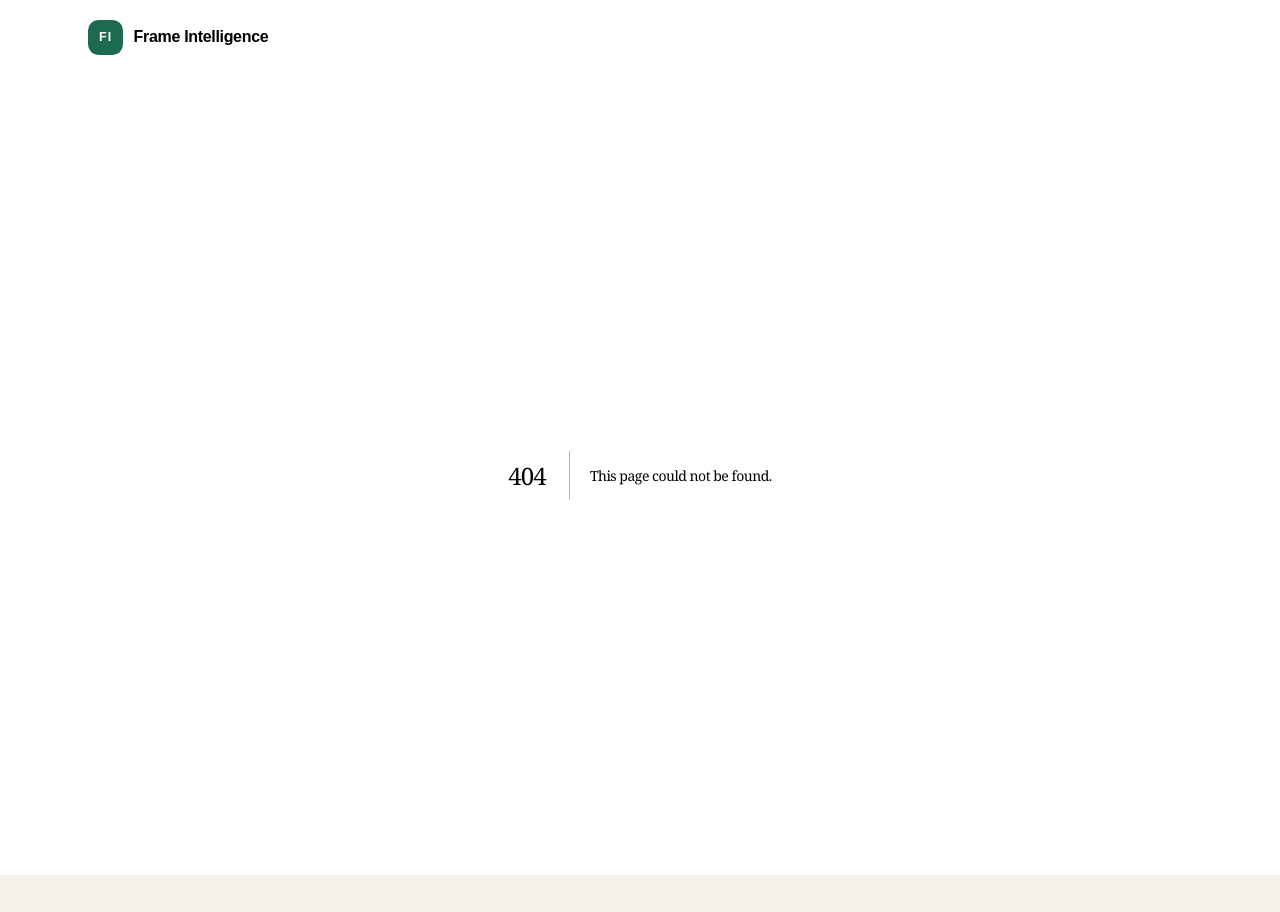
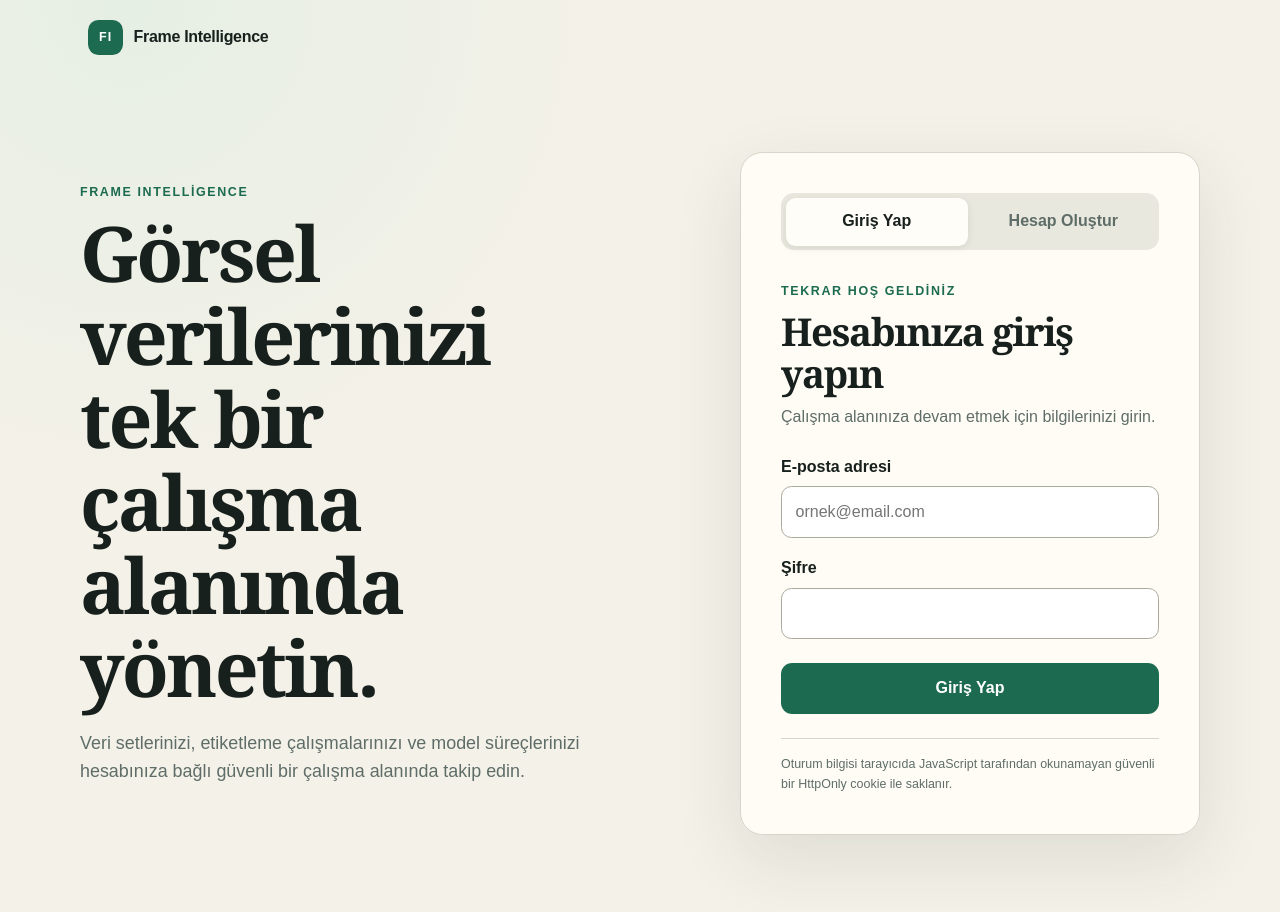
Before and after one commit to yaprak817/frame-intelligence-platform, a Next.js app in the folder apps/frontend/: page /login in a window 1280 px wide. Before the commit this address had no page. Before the commit the page ends 875 px from the top, so only its background shows below. Built offline with nearby package versions, Linux system fonts and the light colour scheme; no server answers.

Commit message:
Add login and registration interface

```diff
--- a/apps/frontend/src/app/globals.css
+++ b/apps/frontend/src/app/globals.css
@@ -132,3 +132,20 @@ progress { width:100%; height:.7rem; accent-color:var(--green); }
 .annotation-status.unlabelled { background:#eceff3; color:#48515d; }
 .annotation-pagination { display:flex; align-items:center; justify-content:center; gap:1rem; }
 @media (max-width:600px) { .annotation-card-grid { grid-template-columns:repeat(2,minmax(0,1fr)); }.annotation-gallery-controls { display:grid; }.annotation-gallery-controls select { width:100%; }.annotation-card > div { padding:.6rem; } }
+
+.auth-shell { width:min(1120px,calc(100% - 2rem)); min-height:calc(100vh - 6rem); margin:0 auto; padding:clamp(2rem,6vw,5rem) 0; display:grid; grid-template-columns:minmax(0,1fr) minmax(340px,460px); align-items:center; gap:clamp(2.5rem,8vw,8rem); }
+.auth-intro h1 { max-width:11ch; font-size:clamp(2.8rem,6vw,5.4rem); }
+.auth-intro .hero-copy { max-width:34rem; }
+.auth-card { background:color-mix(in srgb,var(--card) 96%,transparent); border:1px solid var(--line); border-radius:1.4rem; padding:clamp(1.35rem,4vw,2.5rem); box-shadow:0 24px 70px rgba(42,51,44,.11); }
+.auth-tabs { display:grid; grid-template-columns:1fr 1fr; gap:.3rem; padding:.3rem; margin-bottom:2rem; border-radius:.8rem; background:#e9e8df; }
+.auth-tabs button { border:0; border-radius:.6rem; padding:.72rem .8rem; background:transparent; color:var(--muted); font-weight:800; cursor:pointer; }
+.auth-tabs button[aria-selected="true"] { background:var(--card); color:var(--ink); box-shadow:0 2px 8px rgba(0,0,0,.08); }
+.auth-tabs button:disabled { cursor:not-allowed; opacity:.65; }
+.auth-heading { margin-bottom:1.6rem; }
+.auth-heading h2 { margin:.2rem 0 .65rem; }
+.auth-heading > p:last-child { margin:.35rem 0 0; color:var(--muted); }
+.auth-submit { width:100%; margin-top:.35rem; }
+.auth-session-check { min-height:11rem; display:flex; align-items:center; justify-content:center; gap:.75rem; color:var(--muted); font-weight:700; }
+.auth-security-note { margin:1.5rem 0 0; padding-top:1rem; border-top:1px solid var(--line); color:var(--muted); font-size:.78rem; }
+@media (max-width:800px) { .auth-shell { grid-template-columns:1fr; min-height:auto; gap:2rem; }.auth-intro h1 { max-width:none; }.auth-intro { padding-top:1rem; } }
+@media (max-width:480px) { .auth-shell { width:min(100% - 1.2rem,1120px); }.auth-card { border-radius:1rem; } }
--- /dev/null
+++ b/apps/frontend/src/app/login/auth-client.tsx
@@ -0,0 +1,220 @@
+"use client";
+
+import { FormEvent, useEffect, useState } from "react";
+import { useRouter } from "next/navigation";
+
+type AuthMode = "login" | "register";
+
+type ErrorResponse = {
+  detail?: string;
+};
+
+export function AuthClient() {
+  const router = useRouter();
+  const [mode, setMode] = useState<AuthMode>("login");
+  const [email, setEmail] = useState("");
+  const [password, setPassword] = useState("");
+  const [pending, setPending] = useState(false);
+  const [checkingSession, setCheckingSession] = useState(true);
+  const [error, setError] = useState<string | null>(null);
+
+  useEffect(() => {
+    const controller = new AbortController();
+
+    async function checkSession() {
+      try {
+        const response = await fetch("/api/v1/auth/me", {
+          credentials: "same-origin",
+          cache: "no-store",
+          signal: controller.signal,
+        });
+
+        if (response.ok) {
+          router.replace("/brands");
+          return;
+        }
+      } catch {
+        // Giriş ekranı ağ hatasında da kullanılabilir durumda kalır.
+      } finally {
+        if (!controller.signal.aborted) {
+          setCheckingSession(false);
+        }
+      }
+    }
+
+    void checkSession();
+
+    return () => controller.abort();
+  }, [router]);
+
+  function changeMode(nextMode: AuthMode) {
+    setMode(nextMode);
+    setError(null);
+  }
+
+  async function submit(event: FormEvent<HTMLFormElement>) {
+    event.preventDefault();
+    setError(null);
+    setPending(true);
+
+    try {
+      const response = await fetch(`/api/v1/auth/${mode}`, {
+        method: "POST",
+        credentials: "same-origin",
+        headers: {
+          "content-type": "application/json",
+        },
+        body: JSON.stringify({
+          email,
+          password,
+        }),
+      });
+
+      if (response.ok) {
+        router.push("/brands");
+        return;
+      }
+
+      let body: ErrorResponse = {};
+      try {
+        body = (await response.json()) as ErrorResponse;
+      } catch {
+        // JSON olmayan hata yanıtlarında aşağıdaki genel mesaj kullanılır.
+      }
+
+      if (mode === "login" && response.status === 401) {
+        setError("E-posta adresi veya şifre hatalı.");
+      } else if (mode === "register" && response.status === 409) {
+        setError("Bu e-posta adresiyle daha önce bir hesap oluşturulmuş.");
+      } else if (response.status === 422) {
+        setError(
+          mode === "register"
+            ? "Geçerli bir e-posta adresi ve en az 8 karakterlik bir şifre girin."
+            : "E-posta adresinizi ve şifrenizi kontrol edin.",
+        );
+      } else {
+        setError(body.detail ?? "İşlem tamamlanamadı. Lütfen tekrar deneyin.");
+      }
+    } catch {
+      setError("Sunucuya ulaşılamadı. Lütfen tekrar deneyin.");
+    } finally {
+      setPending(false);
+    }
+  }
+
+  return (
+    <div className="auth-shell">
+      <section className="auth-intro" aria-labelledby="auth-title">
+        <p className="eyebrow">Frame Intelligence</p>
+        <h1 id="auth-title">
+          Görsel verilerinizi tek bir çalışma alanında yönetin.
+        </h1>
+        <p className="hero-copy">
+          Veri setlerinizi, etiketleme çalışmalarınızı ve model süreçlerinizi
+          hesabınıza bağlı güvenli bir çalışma alanında takip edin.
+        </p>
+      </section>
+
+      <section className="auth-card" aria-label="Hesap işlemleri">
+        <div className="auth-tabs" role="tablist" aria-label="Hesap işlemi seçimi">
+          <button
+            type="button"
+            role="tab"
+            aria-selected={mode === "login"}
+            onClick={() => changeMode("login")}
+            disabled={pending}
+          >
+            Giriş Yap
+          </button>
+          <button
+            type="button"
+            role="tab"
+            aria-selected={mode === "register"}
+            onClick={() => changeMode("register")}
+            disabled={pending}
+          >
+            Hesap Oluştur
+          </button>
+        </div>
+
+        <div className="auth-heading">
+          <p className="eyebrow">
+            {mode === "login" ? "Tekrar hoş geldiniz" : "Yeni hesap"}
+          </p>
+          <h2>
+            {mode === "login" ? "Hesabınıza giriş yapın" : "Hesabınızı oluşturun"}
+          </h2>
+          <p>
+            {mode === "login"
+              ? "Çalışma alanınıza devam etmek için bilgilerinizi girin."
+              : "Frame Intelligence çalışma alanınızı oluşturmak için bilgilerinizi girin."}
+          </p>
+        </div>
+
+        {checkingSession ? (
+          <div className="auth-session-check" role="status">
+            <span className="spinner" aria-hidden="true" />
+            Oturum kontrol ediliyor…
+          </div>
+        ) : (
+          <form onSubmit={submit}>
+            {error ? (
+              <div className="alert error" role="alert">
+                {error}
+              </div>
+            ) : null}
+
+            <div className="field">
+              <label htmlFor="auth-email">E-posta adresi</label>
+              <input
+                id="auth-email"
+                name="email"
+                type="email"
+                autoComplete="email"
+                inputMode="email"
+                value={email}
+                onChange={(event) => setEmail(event.target.value)}
+                placeholder="ornek@email.com"
+                required
+                disabled={pending}
+                maxLength={320}
+              />
+            </div>
+
+            <div className="field">
+              <label htmlFor="auth-password">Şifre</label>
+              <input
+                id="auth-password"
+                name="password"
+                type="password"
+                autoComplete={mode === "login" ? "current-password" : "new-password"}
+                value={password}
+                onChange={(event) => setPassword(event.target.value)}
+                required
+                disabled={pending}
+                minLength={mode === "register" ? 8 : 1}
+                maxLength={128}
+              />
+              {mode === "register" ? (
+                <span className="hint">En az 8 karakter kullanın.</span>
+              ) : null}
+            </div>
+
+            <button className="button primary auth-submit" type="submit" disabled={pending}>
+              {pending
+                ? "İşleniyor…"
+                : mode === "login"
+                  ? "Giriş Yap"
+                  : "Hesap Oluştur"}
+            </button>
+          </form>
+        )}
+
+        <p className="auth-security-note">
+          Oturum bilgisi tarayıcıda JavaScript tarafından okunamayan güvenli bir
+          HttpOnly cookie ile saklanır.
+        </p>
+      </section>
+    </div>
+  );
+}
--- /dev/null
+++ b/apps/frontend/src/app/login/page.tsx
@@ -0,0 +1,12 @@
+import type { Metadata } from "next";
+
+import { AuthClient } from "./auth-client";
+
+export const metadata: Metadata = {
+  title: "Giriş Yap | Frame Intelligence",
+  description: "Frame Intelligence hesabınıza giriş yapın veya yeni hesap oluşturun.",
+};
+
+export default function LoginPage() {
+  return <AuthClient />;
+}
--- a/apps/frontend/src/app/page.tsx
+++ b/apps/frontend/src/app/page.tsx
@@ -1,3 +1,5 @@
 import { redirect } from "next/navigation";
 
-export default function HomePage(){redirect("/brands");}
+export default function HomePage() {
+  redirect("/login");
+}
```
